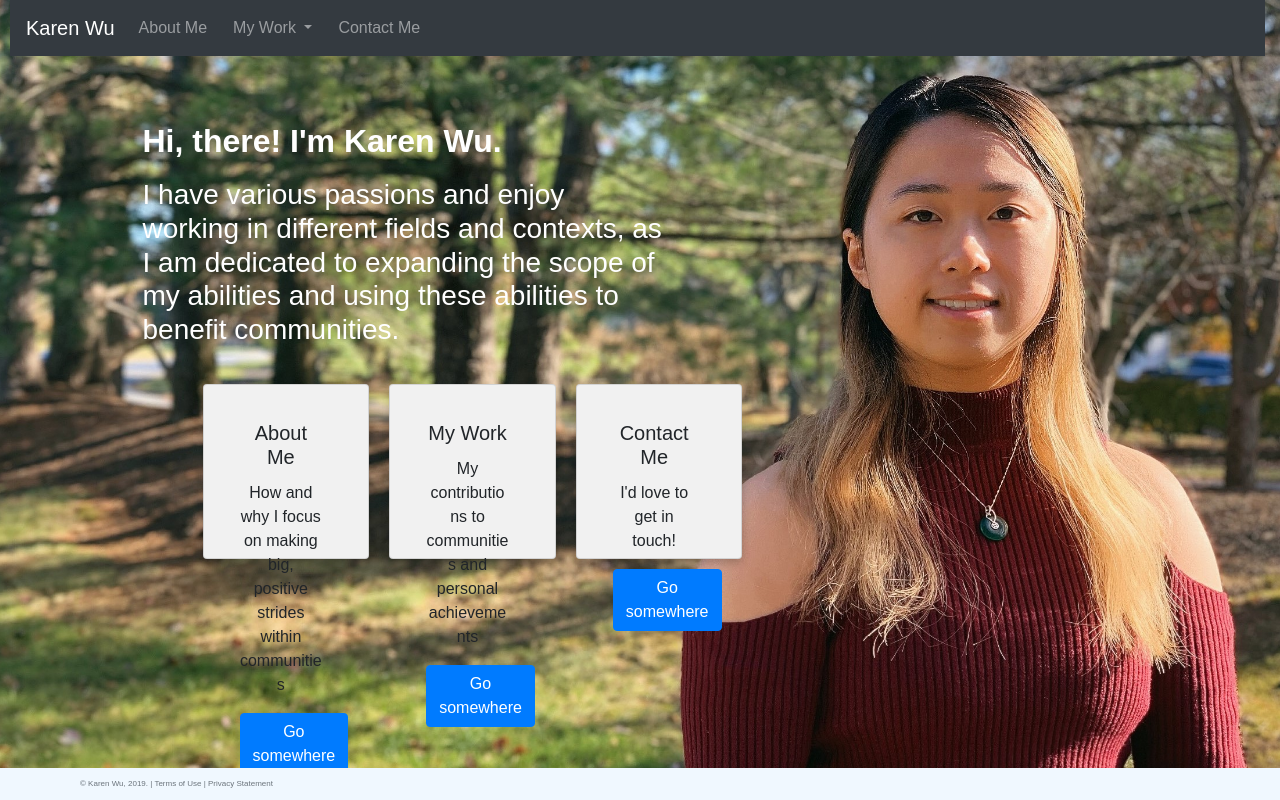
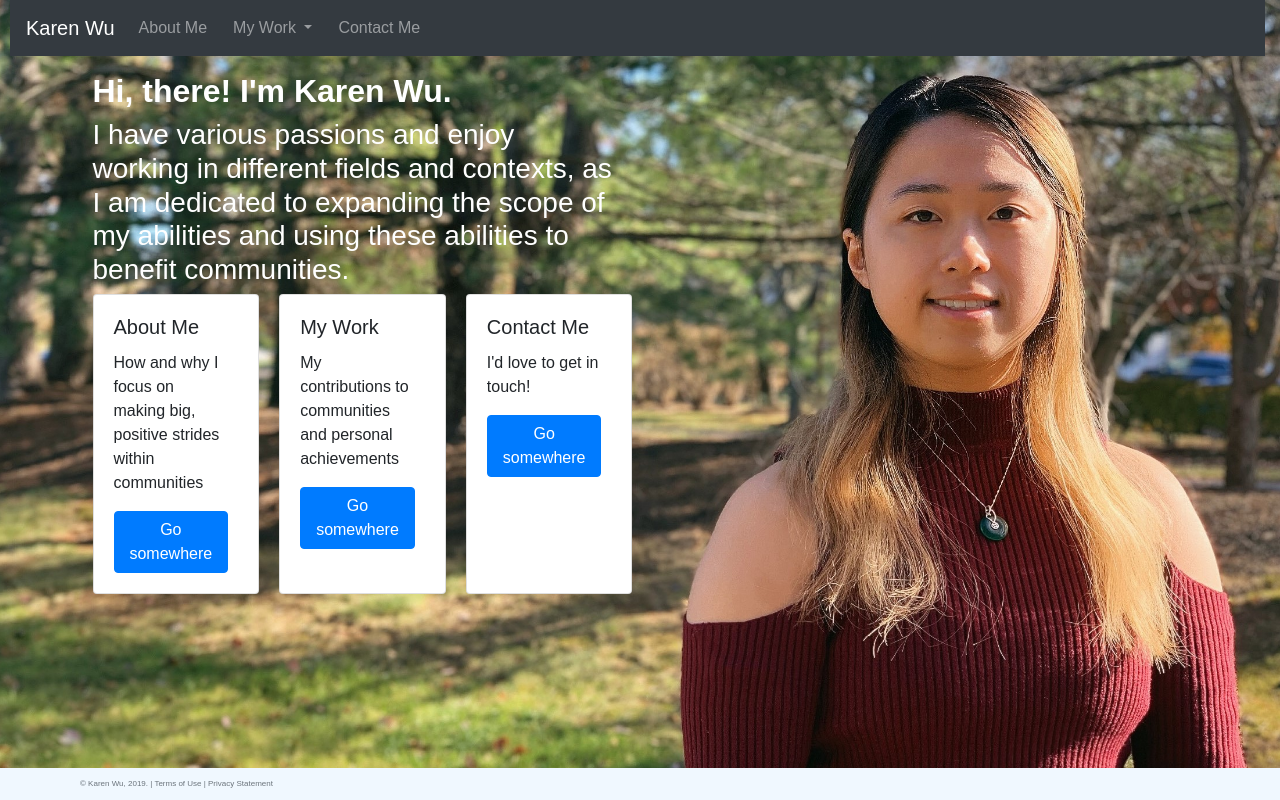
Before and after one commit to karenkw2000/resume-site, a plain HTML site: page index.html in a window 1280 px wide. Drawn offline with nearby package versions, Linux system fonts and the light colour scheme.

Commit message:
Update index.css

```diff
--- a/css/index.css
+++ b/css/index.css
@@ -9,17 +9,13 @@ body{
 h2{
     color: white;
     font-weight: bold;
-    position: relative;
-    left: 50px;
-    top: 50px;
+
 
 }
 
 h3{
     color: white;
-    position: relative;
-    left: 50px;
-    top: 60px;
+
 }
 
 * {
@@ -47,16 +43,3 @@ body {
     display: table;
     clear: both;
 }
-
-/* Style the counter cards */
-.card {
-    box-shadow: 0 4px 8px 0 rgba(0, 0, 0, 0.2); /* this adds the "card" effect */
-    padding: 16px;
-    text-align: center;
-    background-color: #f1f1f1;
-    position: relative;
-    left: 110px;
-    top: 90px;
-    width: 175px;
-    height: 175px;
-}
```
